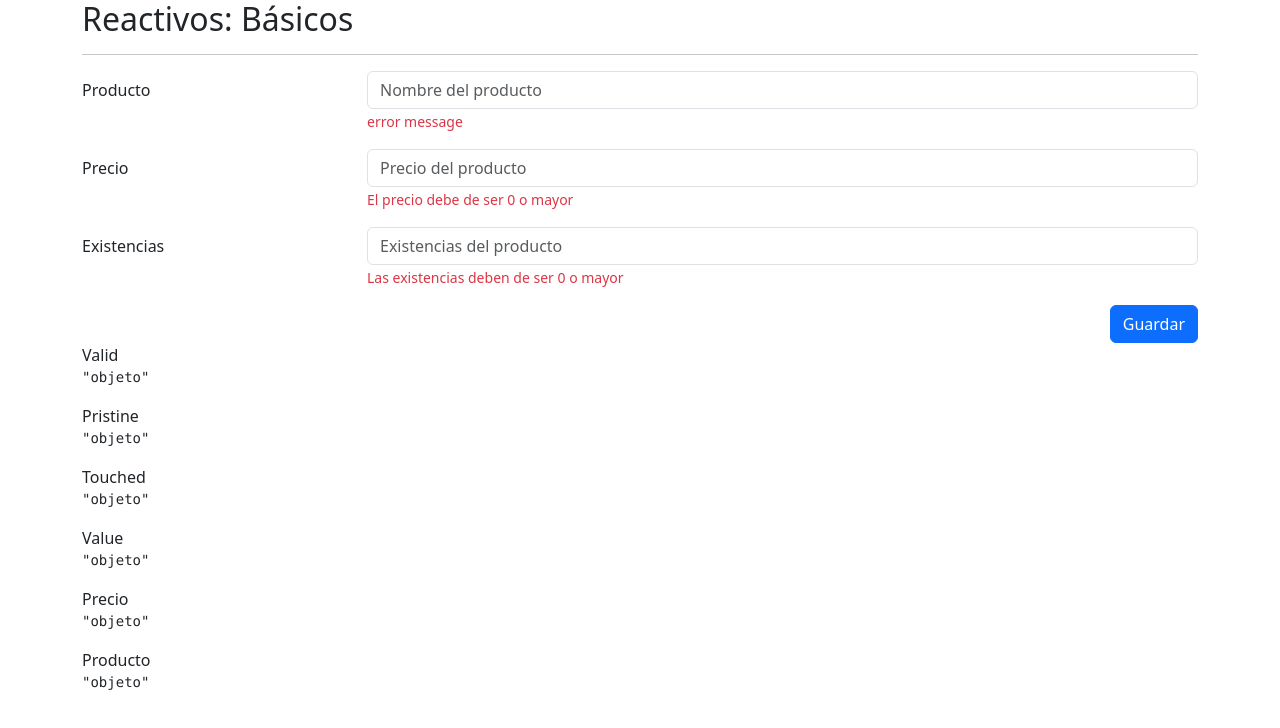
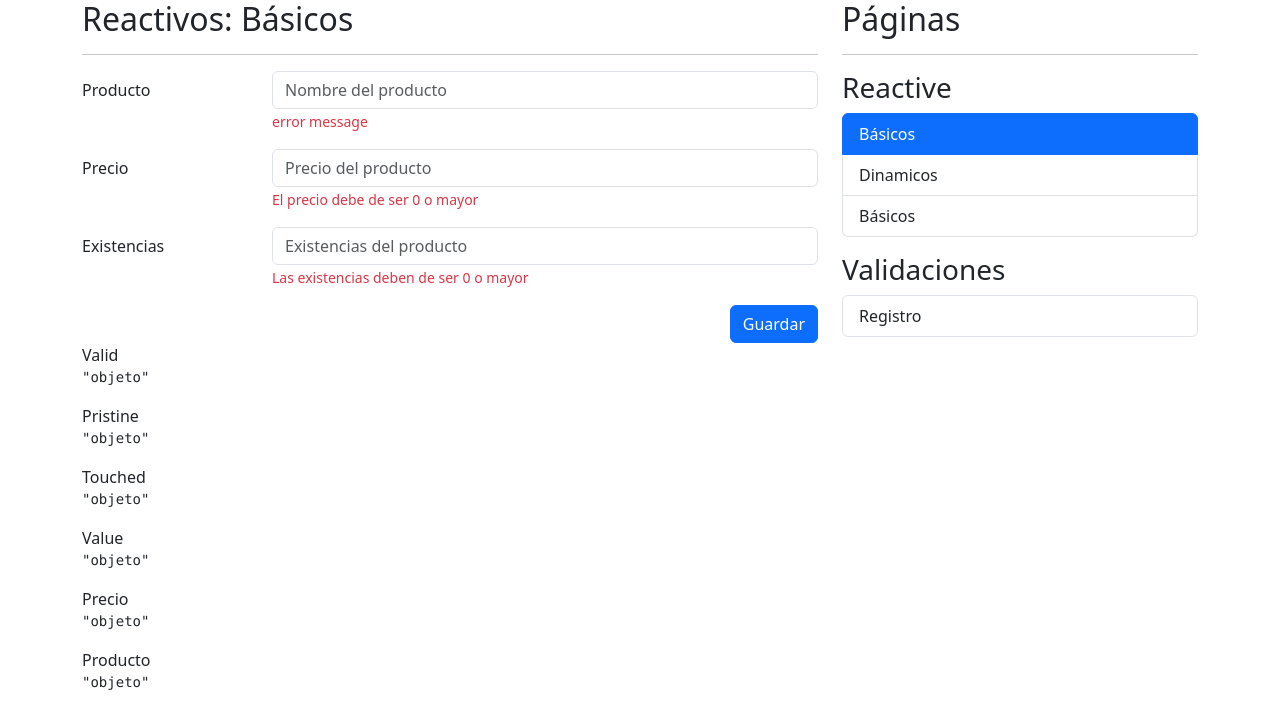
Before and after one commit to agirong/formApp, an Angular app: page /reactive/basic in a window 1280 px wide. Shown: the top 728 px of the page. Built offline with nearby package versions, Linux system fonts and the light colour scheme.

Commit message:
Barra de Navegación. Reactive y Validaciones.

```diff
--- a/src/app/app.component.html
+++ b/src/app/app.component.html
@@ -1 +1,8 @@
-<router-outlet></router-outlet>
+<div class="row">
+  <div class="col">
+    <router-outlet></router-outlet>
+  </div>
+  <div class="col-12 col-sm-4">
+    <shared-side-menu></shared-side-menu>
+  </div>
+</div>
--- /dev/null
+++ b/src/app/shared/components/side-menu/side-menu.component.html
@@ -0,0 +1,25 @@
+<h2>Páginas</h2>
+<hr>
+
+<h3 class="mt-3">Reactive</h3>
+<ul class="list-group">
+  <li *ngFor="let item of reactiveMenu"
+    class="list-group-item"
+    [routerLink]="[item.route]"
+    routerLinkActive="active"
+  >
+  {{item.title}}
+  </li>
+</ul>
+
+
+<h3 class="mt-3">Validaciones</h3>
+<ul class="list-group">
+  <li *ngFor="let item of authMenu"
+    class="list-group-item"
+    [routerLink]="[item.route]"
+    routerLinkActive="active"
+  >
+  {{item.title}}
+  </li>
+</ul>
--- /dev/null
+++ b/src/app/shared/components/side-menu/side-menu.component.ts
@@ -0,0 +1,24 @@
+import { Component } from '@angular/core';
+
+interface MenuItem {
+  title:string;
+  route:string;
+}
+
+@Component({
+  selector: 'shared-side-menu',
+  templateUrl: './side-menu.component.html',
+  styles: ``
+})
+export class SideMenuComponent {
+
+  public reactiveMenu:MenuItem[]=[
+    {title:'Básicos', route:'./reactive/basic'},
+    {title:'Dinamicos', route:'./reactive/dynamic'},
+    {title:'Básicos', route:'./reactive/switches'},
+  ];
+
+  public authMenu:MenuItem[]=[
+    {title:'Registro', route:'./auth/sign-up'},
+  ];
+}
```
Also changed, not shown: src/app/shared/shared.module.ts (+10 -2 lines).
